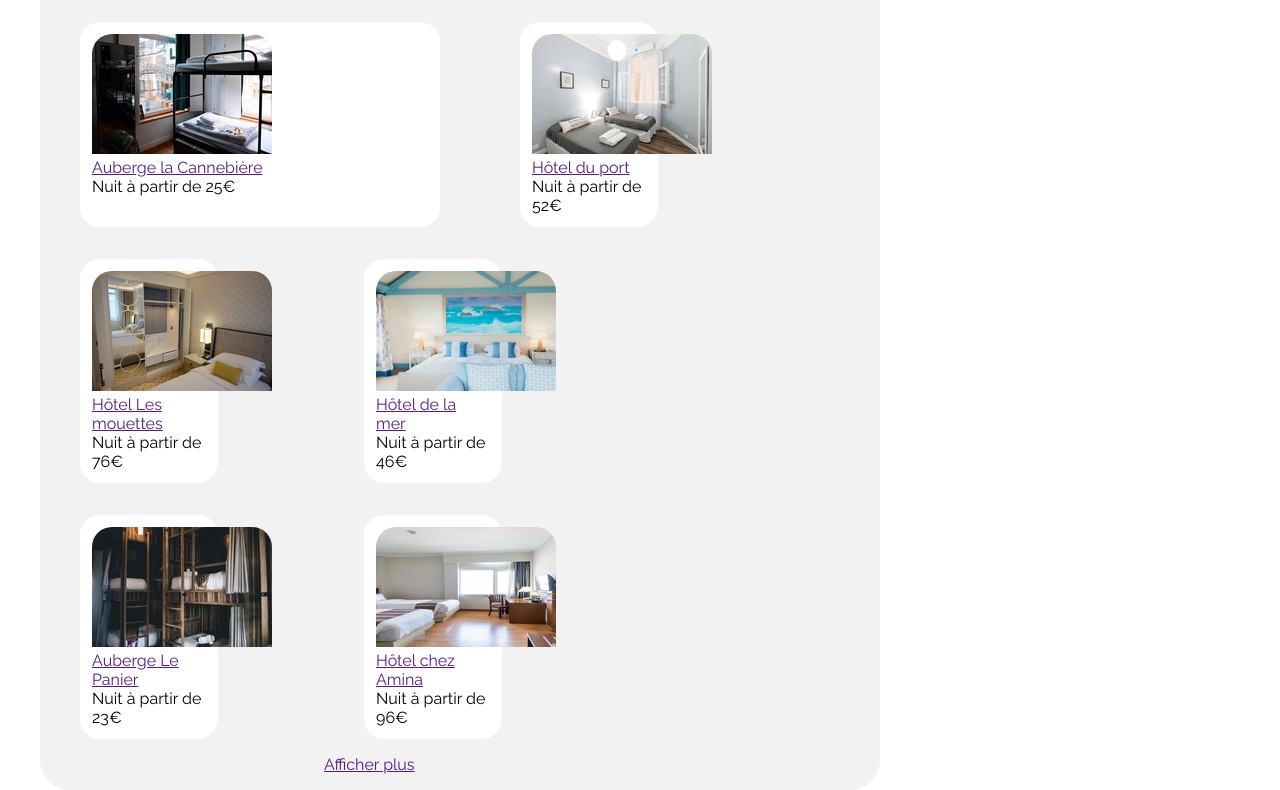
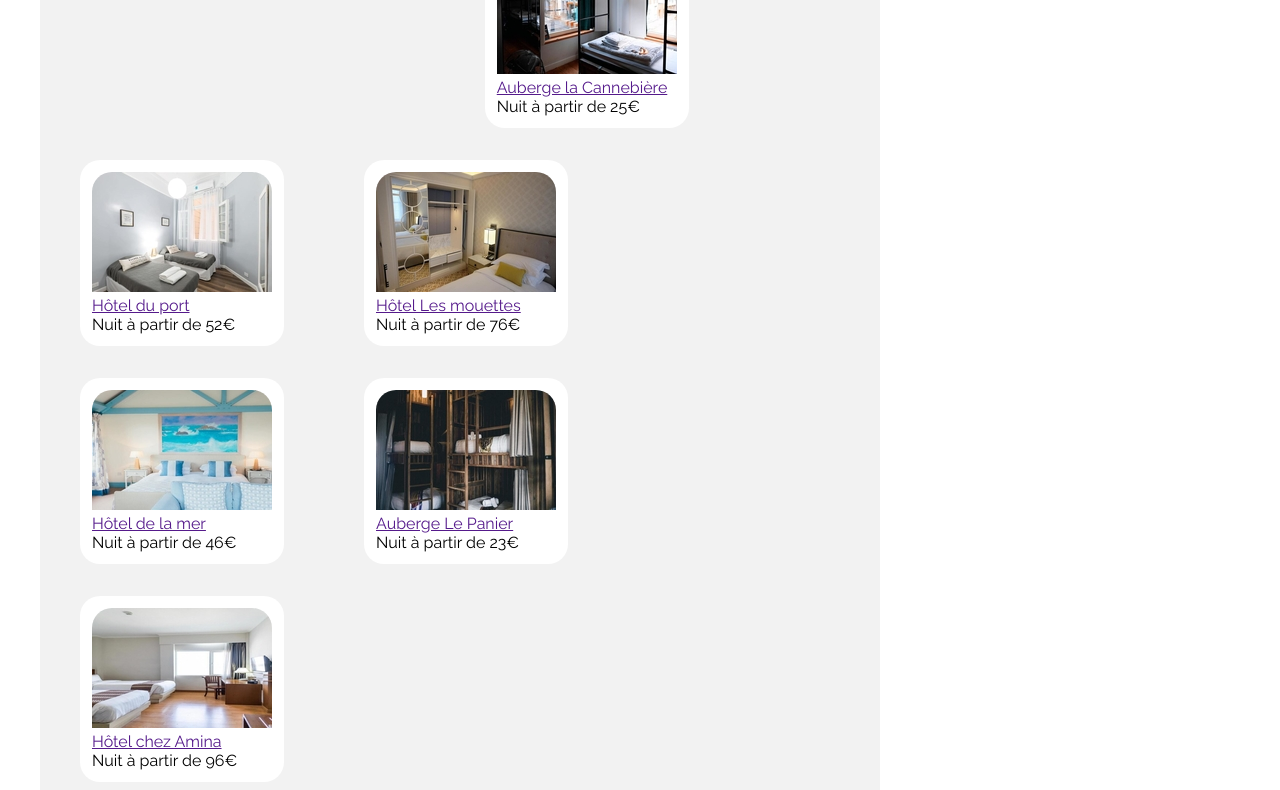
Before and after one commit to Tayyyyylor/Reservia, a plain HTML site: page index.html in a window 1280 px wide. Shown: the part 386-1176 px from the top of the page. Drawn offline with Linux system fonts and the light colour scheme.

Commit message:
epuration du css, agencement des offres

```diff
--- a/index.html
+++ b/index.html
@@ -42,6 +42,7 @@
 
         <main class="main" id="base">
             <h1 class="marseille"> Hébergements à Marseille </h1>
+            <div>
                 <figure class="Offres">
                     <a href=""><img src="images/lacannebieere.jpg" alt="la cannebiere" class="photos"> </a>
                     <figcaption>
@@ -49,7 +50,7 @@
                         Nuit à partir de 25€
                     </figcaption>
                 </figure>
-
+            </div>
             <div>
                 <figure class="Offres">
                     <a href=""><img src="images/port_mini.jpg" alt="port" class="photos"> </a>
@@ -59,6 +60,7 @@
                     </figcaption>
                 </figure>
             </div>
+
             <div>
                 <figure class="Offres">
                     <a href=""><img src="images/mouettes_mini.jpg" alt="img mouettes" class="photos"> </a>
@@ -68,6 +70,7 @@
                     </figcaption>
                 </figure>
             </div>
+
             <div>
                 <figure class="Offres">
                     <a href=""><img src="images/mer_mini.jpg" alt="mer" class="photos"> </a>
@@ -77,6 +80,7 @@
                     </figcaption>
                 </figure>
             </div>
+
             <div>
                 <figure class="Offres">
                     <a href=""><img src="images/panier_mini.jpg" alt="panier" class="photos"></a>
@@ -86,6 +90,7 @@
                     </figcaption>
                 </figure>
             </div>
+
             <div>
                 <figure class="Offres">
                     <a href=""><img src="images/amina_mini.jpg" alt="amina" class="photos"> </a>
--- a/style.css
+++ b/style.css
@@ -1,13 +1,20 @@
+
+/* La police */
+
 @font-face {
     font-family: "Raleway";
     src: url("Raleway-VariableFont_wght.ttf");
 }
+
+/* J'applique la police à tout le code */
 
 *
 {
     font-family: Raleway;
 
 }
+
+/* Position du logo */
 
 .logo
 {
@@ -17,10 +24,17 @@
   margin: 40px;
 }
 
+/* Ecart de tout le <body> */
+
 .marge
 {
     margin: 40px;
 }
+
+/* HEADER */
+
+
+/* Onglets du site / emplacement, taille, couleur */
 
 .navigation
 {
@@ -30,22 +44,36 @@
     list-style: none;
 }
 
+/* Onglet s'inscrire */
+
 .signup
 {
     color: #0065FC;
     font-weight: bold;
 }
 
+
+/* SECTION NUMERO 1 */
+
+
+/* Titre principal*/
+
 h1
 {
     color: black;
 font-weight: bold;
 }
+
+/* boutons servant de filtres */
+
 .filtres
 {
     color: black;
     font-weight: bold;
 }
+
+/* Spécifique au bouton de Recherche */
+
 .recherche
 {
     background-color: #0065FC;
@@ -53,16 +81,18 @@ font-weight: bold;
     font-weight: bold;
 }
 
-figure
-{
-    border-color: white;
-    border-radius: 10px;
-}
+
+/* SECTION NUMERO 2 */
+
+
+/* Titre section 2 */
 
 .marseille
 {
     font-weight: bold;
 }
+
+/* Cadre gris de la section 2 */
 
 .main
 {
@@ -71,25 +101,31 @@ figure
     width: 70%;
 
 }
+
+/* cases blanches  désignant les offres touchant la section 2 et <aside> */
+
+.Offres
+{
+    background-color: white;
+    border-radius: 20px;
+    padding: 12px;
+    width: 180px;
+
+}
+
 #base
 {
     display: flex;
     flex-wrap: wrap;
 }
 
-.Offres
-{
-    background-color: white;
-    border-radius: 20px;
-    padding: 12px;
-    width: 40%;
-
-}
-
+/* Bordures des photos section 2 */
 .photos
 {
     border-radius: 20px 20px 0px 0px;
 }
+
+/* Cadre gris de aside */
 
 .gris
 {
@@ -98,6 +134,8 @@ figure
     width: 50%;
 }
 
+/* Placement de aside */
+
 #cote
 {
     position:absolute;
```
Lines whose indentation alone changed are shown as unchanged.
